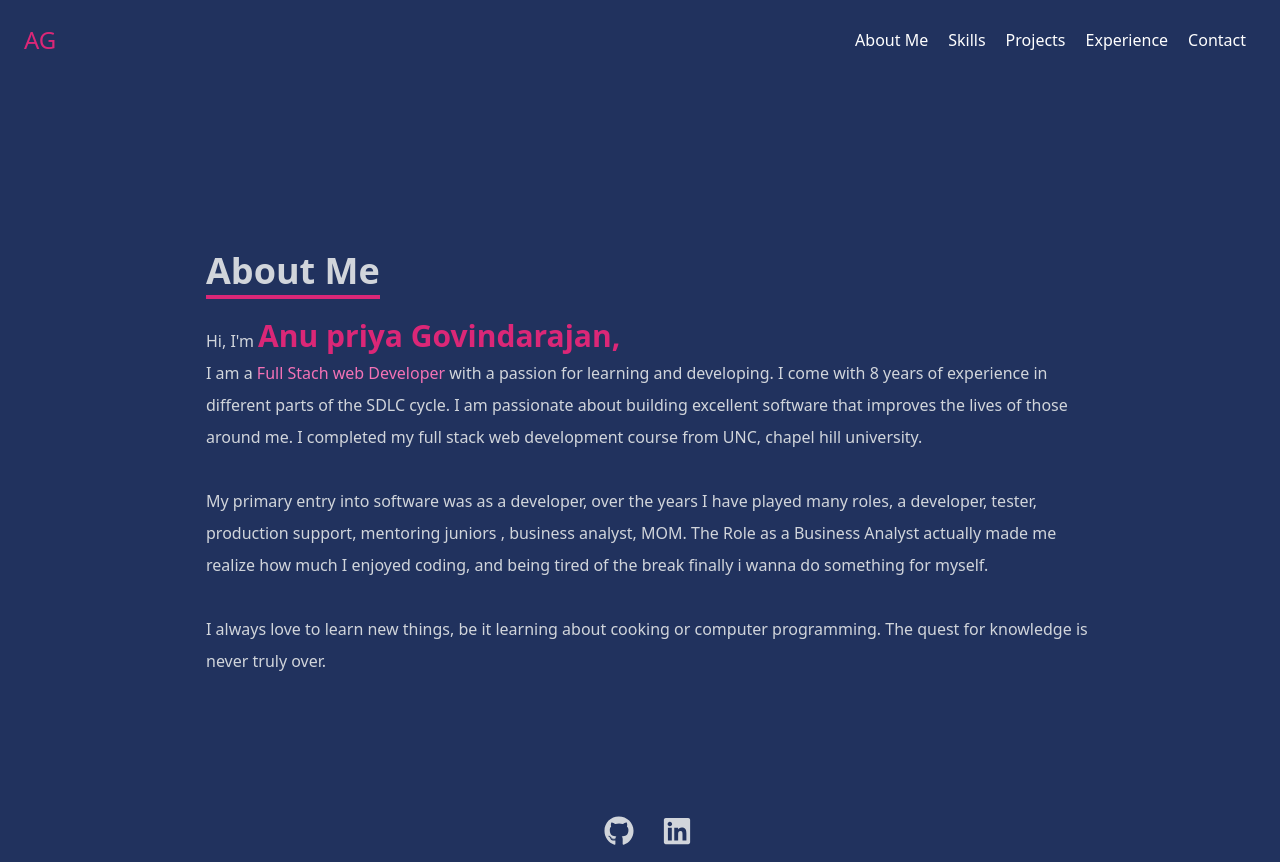
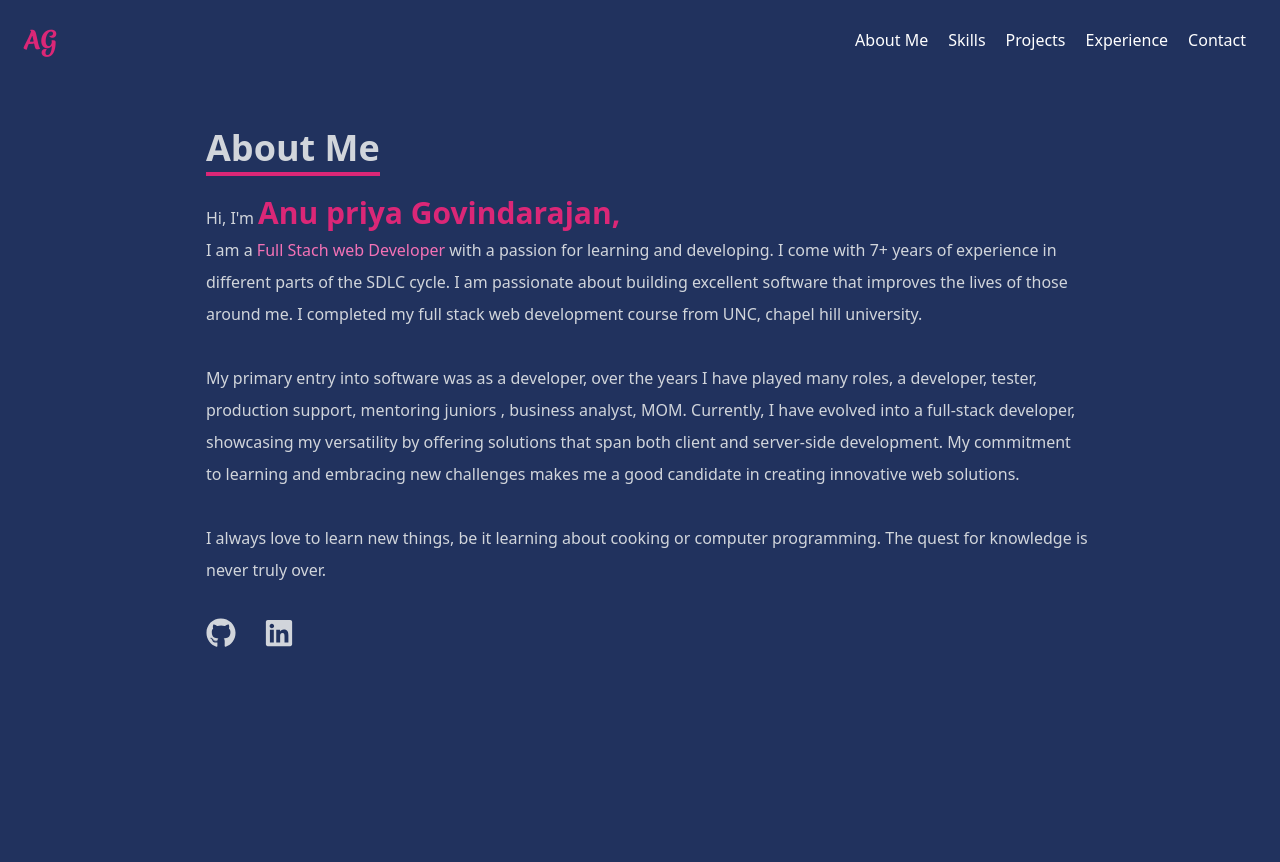
Before and after one commit to anup2307/Portfolio-React, a React (Vite) app: page / in a window 1280 px wide. After the commit the page ends 800 px from the top, so only its background shows below. Built offline with nearby package versions, Linux system fonts and the light colour scheme.

Commit message:
minor changes

```diff
--- a/src/App.jsx
+++ b/src/App.jsx
@@ -1,6 +1,6 @@
 import { Outlet } from 'react-router-dom'
 import Nav from './components/Nav';
-import Footer from './components/Footer'
+// import Footer from './components/Footer'
 
 
 function App() {
@@ -8,7 +8,6 @@ function App() {
     <>
       <Nav />
       <Outlet />
-      <Footer />
     </>
   );
 }
--- a/src/components/Nav.jsx
+++ b/src/components/Nav.jsx
@@ -12,7 +12,7 @@ const Navbar = () => {
   return (
     <div className='fixed w-full h-[80px] flex justify-between items-center px-4 bg-[#21325e] text-gray-300'>
       <div>
-        <h2 className='text-2xl text-pink-600'>AG</h2>
+        <h2 className='text-2xl text-pink-600' style={{ fontFamily: 'Merienda, cursive' }}>AG</h2>
       </div>
 
       {/* menu */}
--- a/src/components/pages/About.jsx
+++ b/src/components/pages/About.jsx
@@ -7,21 +7,26 @@ import {
 export default function About() {
   return (
     <div className=' w-full h-screen bg-[#21325e] text-gray-300 overflow-auto nvopacity'>
-      <div className='flex justify-center items-center w-full h-full'>
-        <div className='max-w-[900px] mt-36 fadeInRight'>
+      <div className='flex justify-center items-center w-full'>
+        <div className='max-w-[900px] mt-32 fadeInRight'>
           <div className=' pb-3 pl-4 leading-8'>
             <p className='text-4xl font-bold inline border-b-4 border-pink-600 '>
               About Me
             </p><br />
             <p className="mt-4">Hi, I'm <span className="text-pink-600 font-bold text-3xl">Anu priya Govindarajan, </span> </p>
             <p>I am a <span className="text-pink-400">Full Stach web Developer </span> with a passion for learning and developing.
-              I come with 8 years of experience in different parts of the SDLC cycle.
+              I come with 7+ years of experience in different parts of the SDLC cycle.
               I am passionate about building excellent software that improves
               the lives of those around me. I completed my full stack web development course from UNC, chapel hill university.</p><br />
             <p>My primary entry into software was as a developer, over the years I have played many roles, a developer, tester, production support, mentoring juniors , business analyst, MOM.
-              The Role as a Business Analyst actually made me realize how much I enjoyed coding, and being tired of the break finally i wanna do something for myself.
+              Currently, I have evolved into a full-stack developer, showcasing my versatility by offering solutions that span both client and server-side development.
+              My commitment to learning and embracing new challenges makes me a good candidate in creating innovative web solutions.
             </p>
             <br /><p>I always love to learn new things, be it learning about cooking or computer programming. The quest for knowledge is never truly over.</p>
+          </div>
+          <div className="bg-[#21325e] flex items-center text-gray-300 ">
+            <a className='mr-3 p-3 hover:scale-150 hover:shadow-lg hover:shadow-pink-600 ' href="https://github.com/anup2307" > <FaGithub size={30} /></a>
+            <a className=' hover:scale-150 hover:shadow-lg hover:shadow-pink-600' href='www.linkedin.com/in/anu-priya-govindarajan-29506877' > <FaLinkedin size={30} /></a>
           </div>
         </div>
       </div>
--- a/src/components/pages/Skills.jsx
+++ b/src/components/pages/Skills.jsx
@@ -19,7 +19,7 @@ export default function Resume() {
             <h3 className="text-pink-600  text-2xl">Back-End - </h3>
           </div>
           <div>
-            <p className="text-white p-1 text-xl"> NodeJS, ExpressJS, GraphQL, ApolloServer, MySQL, Sequelize ORM, MongoDB</p>
+            <p className="text-white p-1 text-xl"> NodeJS, ExpressJS, GraphQL, ApolloServer, MySQL, Sequelize ORM, MongoDB, Mongoose ODM</p>
           </div>
         </div>
         <div className='w-full flex flex-row mt-3'>
--- a/src/index.css
+++ b/src/index.css
@@ -1,8 +1,10 @@
+
+@import url('https://fonts.googleapis.com/css2?family=Merienda:wght@800&display=swap');
+
 @tailwind base;
 @tailwind components;
 @tailwind utilities;
 
-/* @import url('https://fonts.googleapis.com/css2?family=Merienda:wght@600&display=swap'); */
 body {
   background-color: rgb(33, 50, 94);
 }
```
Also changed, not shown: 1 other file (tests, documents, lock files or other folders).
